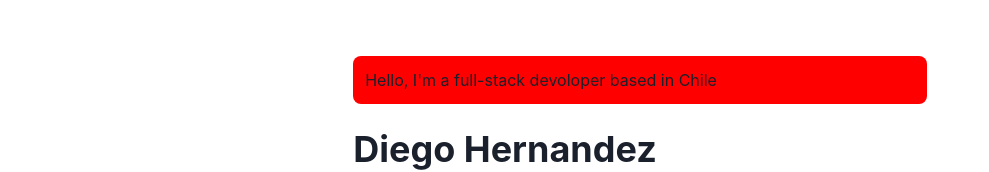
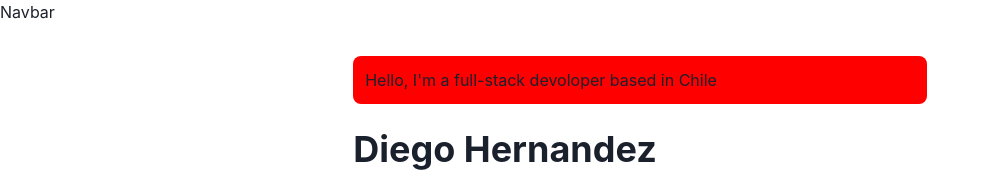
Before and after one commit to diehernandez/portfolio-v2, a Next.js app: page / in a window 1280 px wide. Shown: the top 172 px of the page, without its empty margins (0-989 px from the left). Built offline with nearby package versions, Linux system fonts and the light colour scheme.

Commit message:
feat: add dummy navbar

```diff
--- a/components/layouts/main.js
+++ b/components/layouts/main.js
@@ -1,4 +1,5 @@
 import Head from 'next/head'
+import Navbar from '../navbar.js'
 import { Box, Container } from '@chakra-ui/react'
 
 const Main = ({children, router}) => {
@@ -8,7 +9,7 @@ const Main = ({children, router}) => {
                 <meta name="viewport" content="width=device-width, initial-scale=1" />
                 <title>Diehernandez - Homepage </title>
             </Head>
-
+            <Navbar path={router.asPath}/>
             <Container maxW= "container.md" pt={14}>
                 {children}
             </Container>
--- /dev/null
+++ b/components/logo.js
@@ -0,0 +1,37 @@
+import Link from 'next/link'
+import Image from 'next/image'
+import { Text, useColorModeValue } from '@chakra-ui/react'
+import styled from '@emotion/styled'
+
+const LogoBox = styled.span`
+font-weight: bold;
+font-size: 18px;
+display: inline-flex;
+align-items: center;
+height: 30px;
+line-height: 20px;
+padding: 10px;
+
+&:hover img {
+    transform: rotate(20deg);
+}
+`
+const Logo = () => {
+    const footPrintImg = `/images/footprint${useColorModeValue('','/dark')}.png`
+
+    return (
+        <Link href="/">
+            <a>
+                <LogoBox>
+                    <Image src={footPrintImg} width={20} height={20} alt="logo"/>
+                    <Text color ={useColorModeValue('gray.800','whiteAlpha.900')} fontFamily='M PLUS Rounded 1c' fontWeight="bold" ml={3}>
+                        Diehernandez
+                    </Text>
+                </LogoBox>
+                    </a>
+            </Link>
+        )
+
+}
+
+export default Logo
--- /dev/null
+++ b/components/navbar.js
@@ -0,0 +1,53 @@
+import Logo from './logo'
+import NextLink from 'next/link'
+import {
+    Container,
+    Box,
+    Link,
+    Stack,
+    Heading,
+    Flex,
+    Menu,
+    MenuItem,
+    MenuList,
+    MenuButton,
+    IconButton,
+    useColorModeValue
+} from '@chakra-ui/react'
+import { HumburgerIcon } from '@chakra-ui/icons'
+
+const LinkItem = ({ href, path, children }) => {
+    const active = path === href
+    const inactiveColor = useColorModeValue('gray200', 'whiteAlpha.900')
+    return (
+        <NextLink href={href}>
+            <Link
+                p={2}
+                bg={ active ? 'glassTeal' : undefined }
+                color={ active ? '#202023' : inactiveColor }
+            >
+                {children}
+            </Link>
+        </NextLink>
+    )
+}
+
+const NavBar = props => {
+    const { path } = props
+
+    return (
+        <Box
+        position="fixed"
+        as="nav"
+        w="100%"
+        bg={useColorModeValue('ffffff40','#20202380')}
+        style={{backdropFilter:'blur(10px)'}}
+        zIndex={1}
+        {...props}
+        >
+            Navbar
+        </Box>
+
+    )
+}
+export default NavBar
```
Also changed, not shown: package.json (+5 -4 lines), 1 other file (tests, documents, lock files or other folders).
